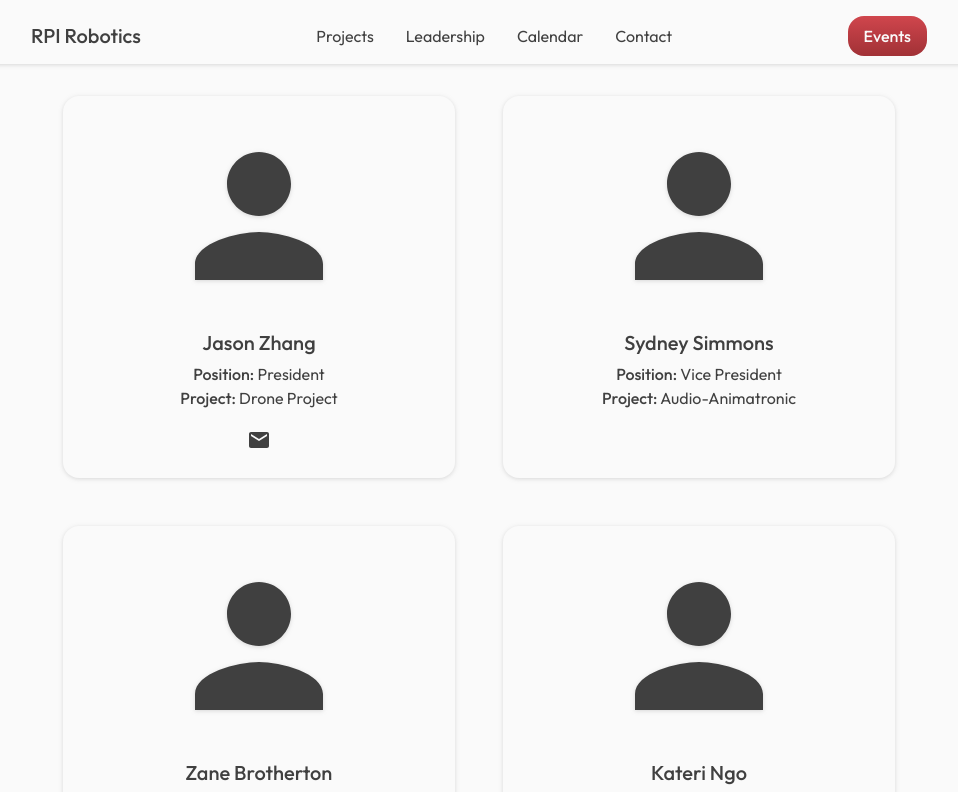
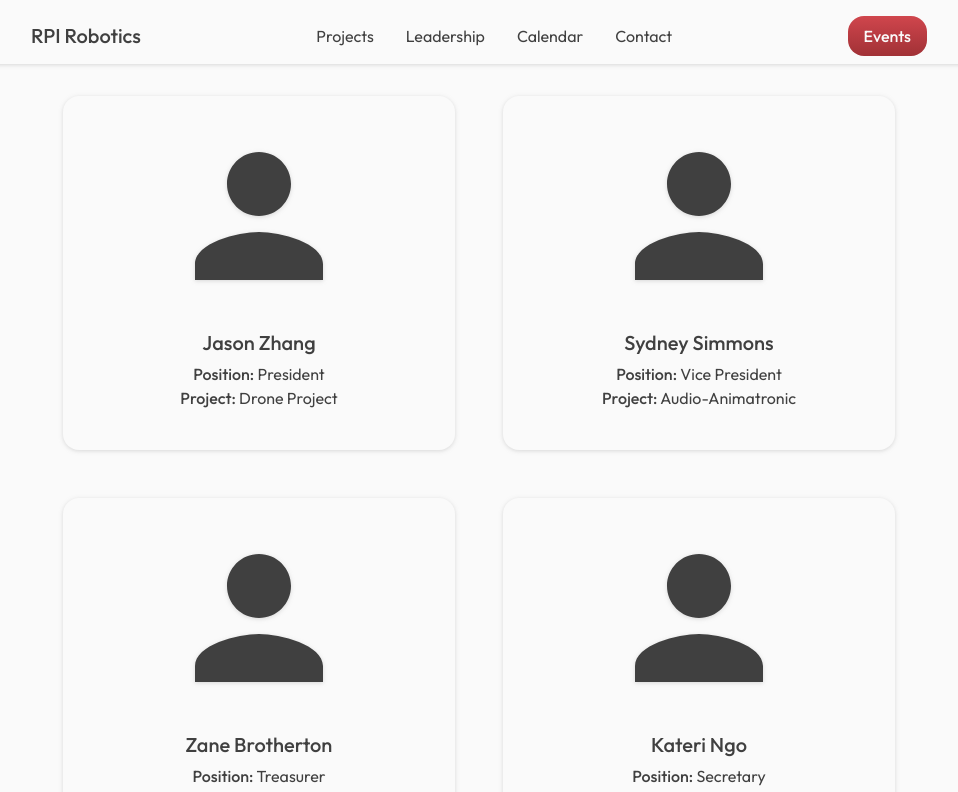
Before and after one commit to haydenheroux/rpi-robotics-website, a React (Vite) app: page /leadership in a window 1280 px wide. Shown: the top 792 px of the page, without its empty margins (161-1119 px from the left). Built offline with nearby package versions, Linux system fonts and the light colour scheme.

Commit message:
Remove testing email.

```diff
--- a/src/Leadership.tsx
+++ b/src/Leadership.tsx
@@ -5,7 +5,6 @@ function Leadership() {
     <div className="grid grid-cols-1 md:grid-cols-2 gap-12">
       <PersonCard
         name="Jason Zhang"
-        email="email"
         position="President"
         projects={["Drone Project"]}
       />
```
